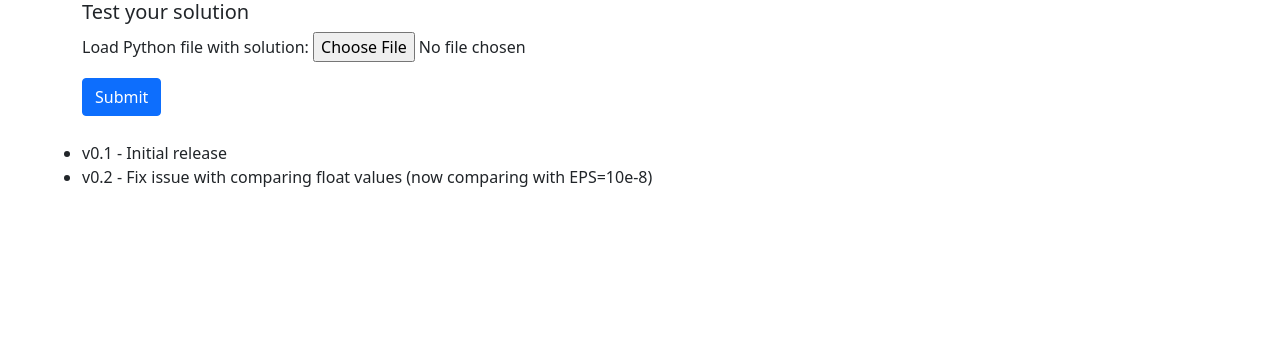
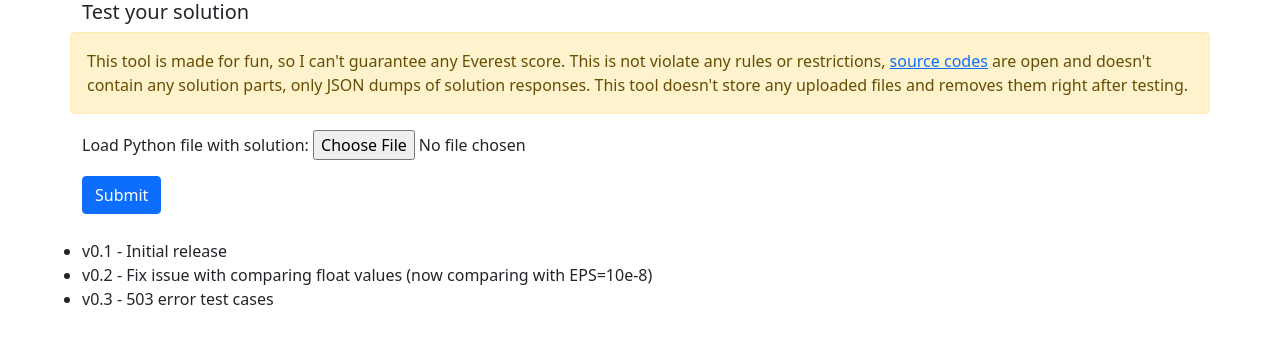
Before and after one commit to holyketzer/hw3-checker, a Flask app: page / in a window 1280 px wide. Shown: the top 349 px of the page. Run offline with Flask 2, Linux system fonts and the light colour scheme.

Commit message:
Add 503 test cases

```diff
--- a/server.py
+++ b/server.py
@@ -110,22 +110,19 @@ def test_solution(filename):
 
         res["requests"] = response_res
 
+    res["requests"].append(test_cbr_503("/cbr/daily", test_client, module.requests))
+    res["requests"].append(test_cbr_503("/cbr/key_indicators", test_client, module.requests))
+
     return res
 
 def json_is_same(expected, actual):
     if type(expected) != type(actual):
-        print(expected, "!=", actual)
         return False
 
     if isinstance(expected, int) or isinstance(expected, float):
-        if abs(expected - actual) >= EPSILON:
-            print(abs(expected - actual), EPSILON, expected, actual)
-
         return abs(expected - actual) < EPSILON
 
     if isinstance(expected, str):
-        if expected != actual:
-            print(expected, "!=", actual)
         return expected == actual
 
     if isinstance(expected, dict):
@@ -133,12 +130,10 @@ def json_is_same(expected, actual):
         actual_keys = set(actual.keys())
 
         if expected_keys != actual_keys:
-            print(expected_keys, "!=", actual_keys)
             return False
 
         for key in expected_keys:
             if not json_is_same(expected[key], actual[key]):
-                print(key, expected[key], actual[key])
                 return False
 
     return True
@@ -168,6 +163,29 @@ def test_parse(func, source, expected_key):
     else:
         return { expected_key: { "actual": actual } }
 
+def test_cbr_503(url, test_client, module_requests):
+    expected = {
+        "status": 503,
+        "response": "CBR service is unavailable",
+    }
+
+    try:
+        with patch.object(module_requests, 'get', new=http_get_mocker_with_500):
+            actual_response = test_client.get(url)
+
+            actual = {
+                "status": actual_response.status_code,
+                "response": actual_response.data.decode(actual_response.charset),
+            }
+
+            if expected != actual:
+                return { "expected": expected, "actual": actual, "url": f"{url} (503)" }
+            else:
+                return { "actual": actual, "url": f"{url} (503)" }
+    except:
+        error = str(format_error(sys.exc_info()))
+        return { "error": error, "url": f"{url} (503)" }
+
 def http_get_mocker(url, allow_redirects=True, **kwargs):
     html = None
 
@@ -183,3 +201,10 @@ def http_get_mocker(url, allow_redirects=True, **kwargs):
         ok=True,
         text=html
     )
+
+def http_get_mocker_with_500(url, allow_redirects=True, **kwargs):
+    return Mock(
+        status_code=500,
+        ok=False,
+        text="Something went wrong"
+    )
--- a/templates/index.html
+++ b/templates/index.html
@@ -37,6 +37,9 @@
     <div class="container">
       <div class="row">
         <h5>Test your solution</h5>
+        <div class="alert alert-warning" role="alert">
+          This tool is made for fun, so I can't guarantee any Everest score. This is not violate any rules or restrictions, <a href="https://github.com/holyketzer/hw3-checker">source codes</a> are open and doesn't contain any solution parts, only JSON dumps of solution responses. This tool doesn't store any uploaded files and removes them right after testing.
+        </div>
       </div>
       <div class="row">
         <div class="col-sm">
@@ -122,6 +125,7 @@
         <ul>
           <li>v0.1 - Initial release</li>
           <li>v0.2 - Fix issue with comparing float values (now comparing with EPS=10e-8)</li>
+          <li>v0.3 - 503 error test cases</li>
         </ul>
       </div>
       <div class="row">
```
